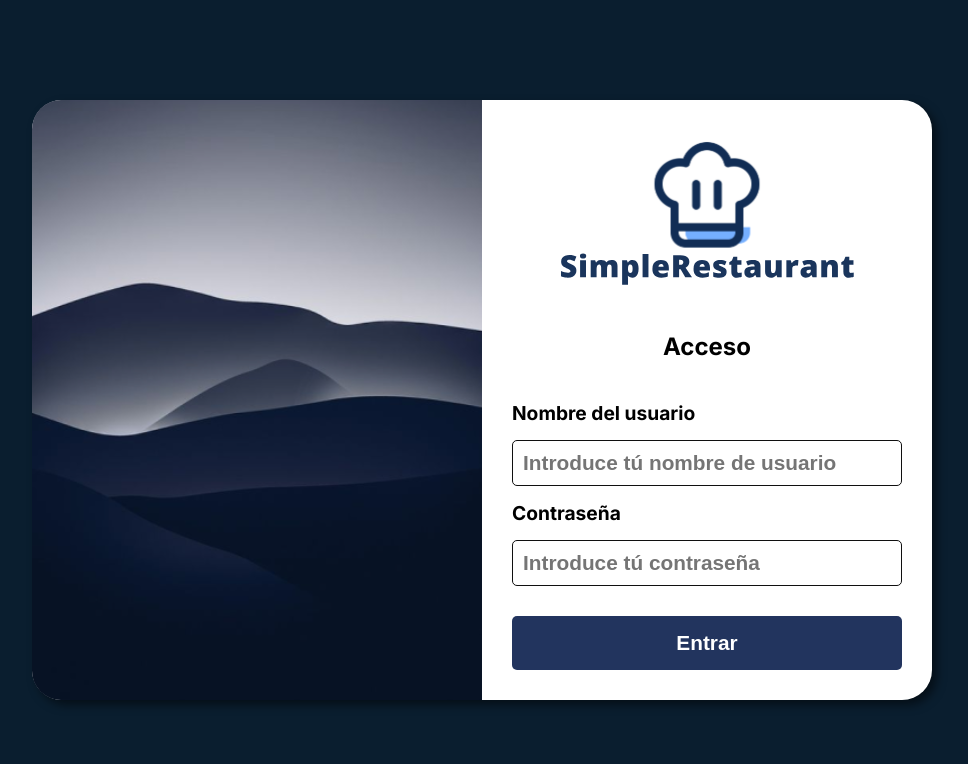
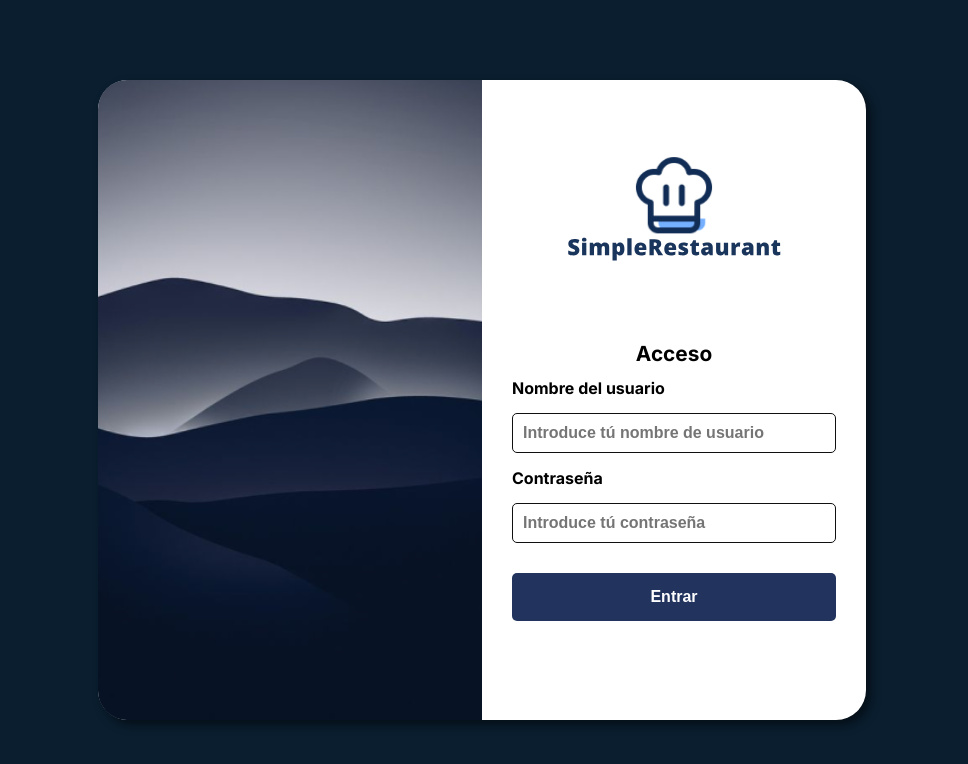
Before and after one commit to LNorza/Simple-Restaurant, a React (Vite) app in the folder web/: page / in a window 1280 px wide. Shown: the top 764 px of the page, without its empty margins (158-1126 px from the left). Built offline with nearby package versions, Linux system fonts and the light colour scheme.

Commit message:
Changes in the header design

```diff
--- a/web/src/components/menu-card/menu-card.css
+++ b/web/src/components/menu-card/menu-card.css
@@ -23,7 +23,6 @@ a {
 	object-fit: cover;
 	border-radius: 15px;
 }
-
 .card-text {
 	text-align: center;
 	font-size: 0.8rem;
--- a/web/src/components/menu-card/menu-card.jsx
+++ b/web/src/components/menu-card/menu-card.jsx
@@ -7,7 +7,11 @@ const MenuCard = ({imagePath, text, direction}) => {
 		<div className="card">
 			<Link to={direction}>
 				<div>
-                    <img src={imagePath} alt="Card" className="card-image" />
+					<img
+						src={imagePath}
+						alt="Notebook image"
+						className="card-image"
+					/>
 				</div>
 				<div className="card-text">{text}</div>
 			</Link>
--- a/web/src/pages/login/login.css
+++ b/web/src/pages/login/login.css
@@ -9,8 +9,8 @@
 .login-main-container {
 	display: flex;
 	align-items: center;
-    width: 900px;
-    height: 600px;
+	width: 60%;
+	height: 80%;
 	border-radius: 30px;
 	background-color: var(--white);
 	box-shadow: 5px 5px 10px rgba(0, 0, 0, 0.5);
@@ -34,17 +34,18 @@
 	display: flex;
 	flex-direction: column;
 	font-family: "Inter", sans-serif;
-    gap: 40px;
+	gap: 2%;
 	align-items: center;
-    padding: 30px;
+	padding: 5px 30px 25px 30px;
 }
 
 .form-login img {
-    width: 80%;
+	width: 70%;
+	height: 40%;
 }
 
 .form-login h1 {
-    font-size: 1.5rem;
+	font-size: 1.3rem;
 	font-weight: 700;
 }
 
@@ -53,7 +54,7 @@
 	display: flex;
 	flex-direction: column;
 	font-weight: 700;
-    font-size: 1.2rem;
+	font-size: 1rem;
 	gap: 15px;
 }
 
@@ -62,8 +63,8 @@
 	padding: 10px;
 	border: 1px solid #101010;
 	border-radius: 5px;
-    font-weight: 700;
-    font-size: 1.3rem;
+	font-weight: 550;
+	font-size: 1rem;
 	outline: none;
 }
 
@@ -74,9 +75,13 @@
 	border: none;
 	border-radius: 5px;
 	font-weight: 700;
-    font-size: 1.3rem;
+	font-size: 1rem;
 	background-color: var(--buttonBlue);
 	color: var(--white);
 	cursor: pointer;
 	transition: 0.3s;
 }
+
+.form-login button:hover {
+	filter: brightness(80%);
+}
```
Also changed, not shown: web/src/utilities/arrayCards.js (indentation only). Lines whose indentation alone changed are shown as unchanged.
